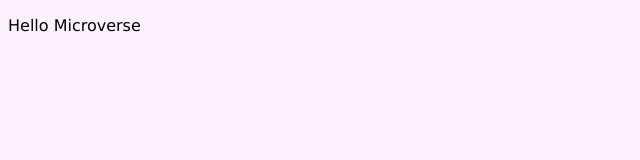
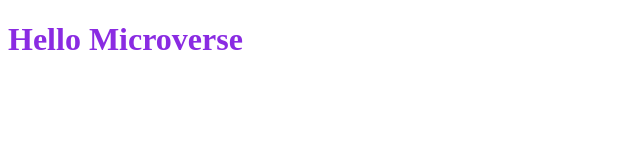
Before and after one commit to borrnelsonk/HelloMicroverse, a website: page index.html in a window 1280 px wide. Shown: the whole page, without its empty margins (0-640 px from the left). Drawn offline with Linux system fonts and the light colour scheme.

Commit message:
Add greetings to h1 and style it

```diff
--- a/index.html
+++ b/index.html
@@ -8,6 +8,6 @@
     <link rel="stylesheet" href="styles.css">
 </head>
 <body>
-    <p>Hello Microverse</p>
+    <h1>Hello Microverse</h1>
 </body>
 </html>
--- a/styles.css
+++ b/styles.css
@@ -1,7 +1,3 @@
-body {
-  background-color: rgb(255, 240, 254);
+h1 {
+  color: blueviolet;
 }
-
-p {
-  font-family: Verdana, Geneva, Tahoma, sans-serif;
-}
```
